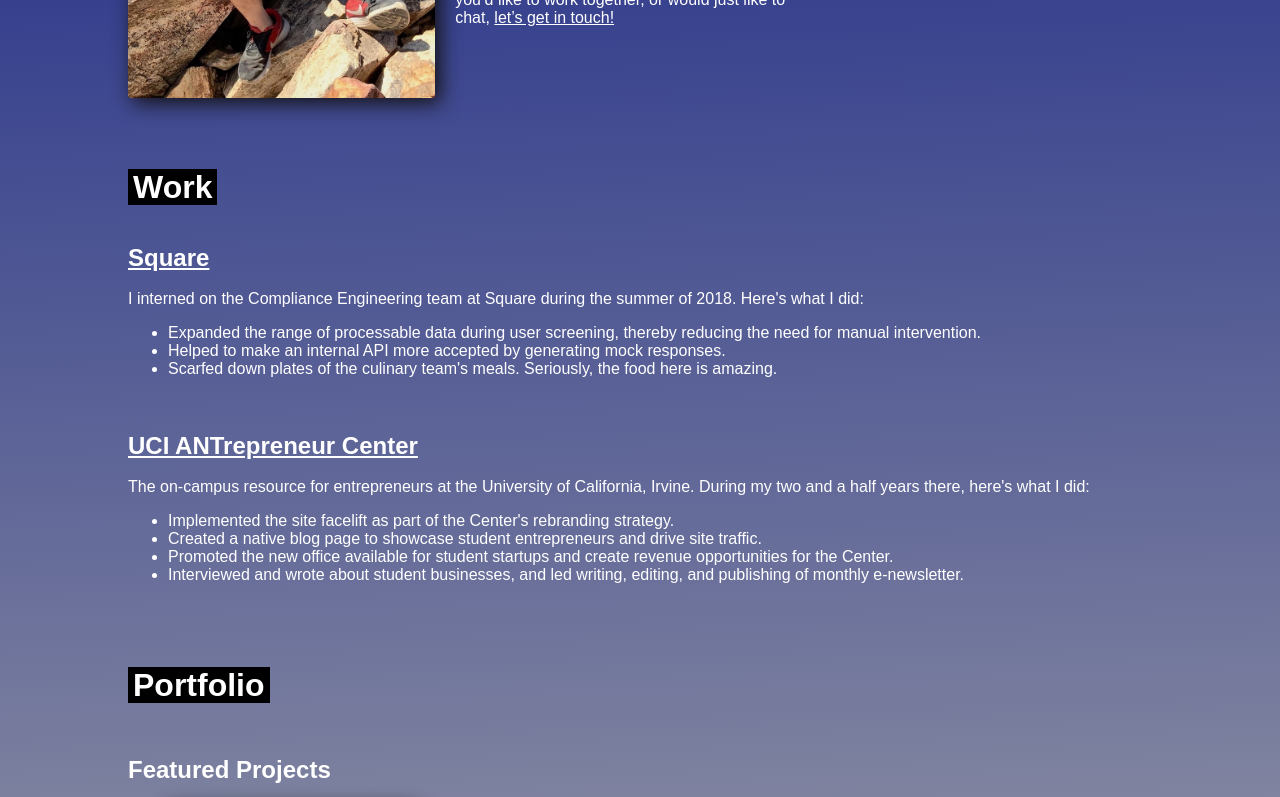
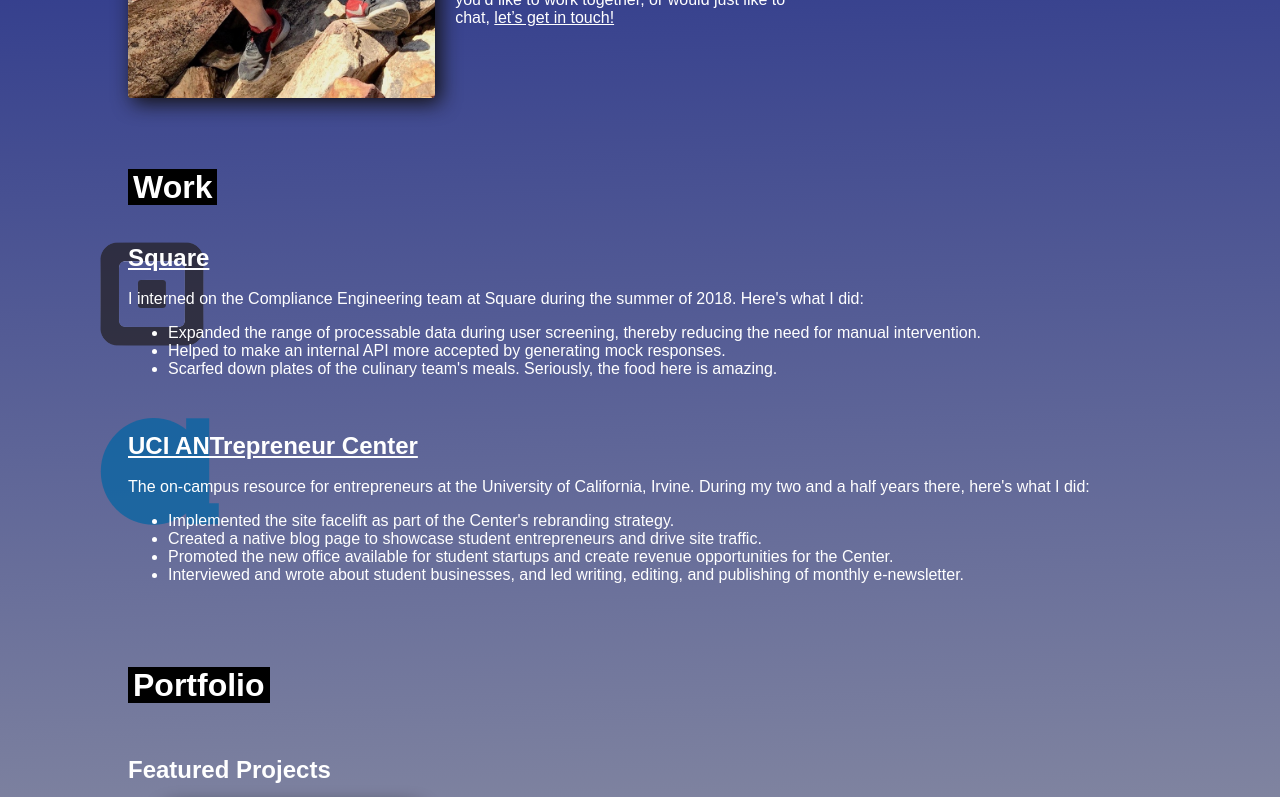
Before and after one commit to mankaine/Portfolio, a React (Create React App) app: page / in a window 1280 px wide. Shown: the part 491-1288 px from the top of the page. Built offline with nearby package versions, Linux system fonts and the light colour scheme.

Commit message:
Insert company logos into work sections

```diff
--- a/src/components/introduction/IntroductionLinks.css
+++ b/src/components/introduction/IntroductionLinks.css
@@ -7,7 +7,7 @@
   padding: 60px 5px 20px 5px;
 }
 
-@media screen and (max-width: 900px) {
+@media screen and (max-width: 990px) {
   .reference-container {
     flex-basis: 100%;
     margin: 10px auto 0 auto;
--- a/src/components/introduction/IntroductionText.css
+++ b/src/components/introduction/IntroductionText.css
@@ -1,5 +1,11 @@
 .intro-text-container {
   flex-basis: 33%;
+}
+
+@media screen and (max-width: 990px) {
+  .intro-text-container {
+    flex-basis: 50%;
+  }
 }
 
 @media screen and (max-width: 750px) {
--- /dev/null
+++ b/src/components/work/ANTrepreneurWork.css
@@ -0,0 +1,9 @@
+.antrepreneur-logo {
+  position: absolute;
+  z-index: -1;
+  top: 1.5em;
+  left: -3em;
+  width: 10em;
+  height: auto;
+  opacity: 0.7;
+}
--- a/src/components/work/ANTrepreneurWork.js
+++ b/src/components/work/ANTrepreneurWork.js
@@ -1,5 +1,6 @@
 import React from 'react'
 import Work from './Work'
+import './ANTrepreneurWork.css'
 
 const ANTrepreneurWork = props => {
   const resp = [
@@ -15,6 +16,9 @@
       url='http://antrepreneur.uci.edu'
       description={'The on-campus resource for entrepreneurs at the University of California, Irvine. During my two and a half years there, here\'s what I did:'}
       responsibilities={resp}
+      imageSrc='./images/ac-logo.svg'
+      imageAlt='Antrepreneur Center Logo'
+      imageClass='antrepreneur-logo'
     />
   )
 }
--- /dev/null
+++ b/src/components/work/SquareWork.css
@@ -0,0 +1,9 @@
+.square-logo {
+  position: absolute;
+  z-index: -1;
+  top: -1em;
+  left: -5em;
+  width: 13em;
+  height: auto;
+  opacity: 0.7;
+}
--- a/src/components/work/SquareWork.js
+++ b/src/components/work/SquareWork.js
@@ -1,5 +1,6 @@
 import React from 'react'
 import Work from './Work'
+import './SquareWork.css'
 
 const SquareWork = props => {
   const resp = [
@@ -14,6 +15,9 @@
       url='https://squareup.com'
       description={'I interned on the Compliance Engineering team at Square during the summer of 2018. Here\'s what I did:'}
       responsibilities={resp}
+      imageSrc='./images/square.01.png'
+      imageAlt='Square Logo'
+      imageClass='square-logo'
     />
   )
 }
--- a/src/components/work/Work.css
+++ b/src/components/work/Work.css
@@ -1,7 +1,13 @@
+.work {
+  position: relative;
+}
+
 .work a {
   padding: 0 20px;
   color: white;
   transition: 0.3s;
+  position: relative;
+  z-index: 1;
 }
 
 .work a:hover {
--- a/src/components/work/Work.js
+++ b/src/components/work/Work.js
@@ -19,6 +19,7 @@
 
 const Work = props => {
   return(<div className='work'>
+    <img className={props.imageClass} src={props.imageSrc} alt={props.imageAlt}></img>
     <a href={props.url} target='_blank' rel='noopener noreferrer'>
       <h2><span className='title-content'>{props.title}</span></h2>
     </a>
```
Also changed, not shown: public/images/ac-logo.svg (added), public/images/square.01.png (added).
